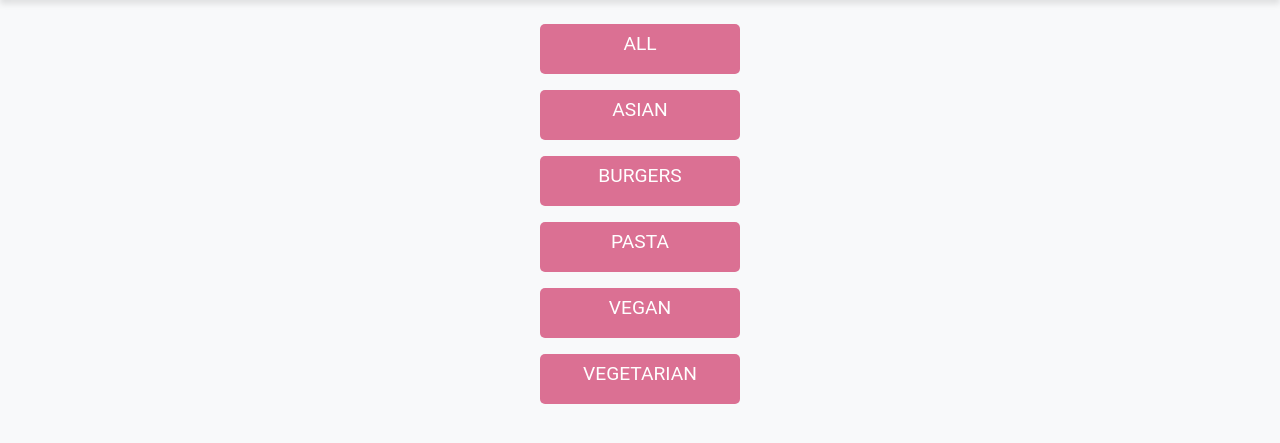
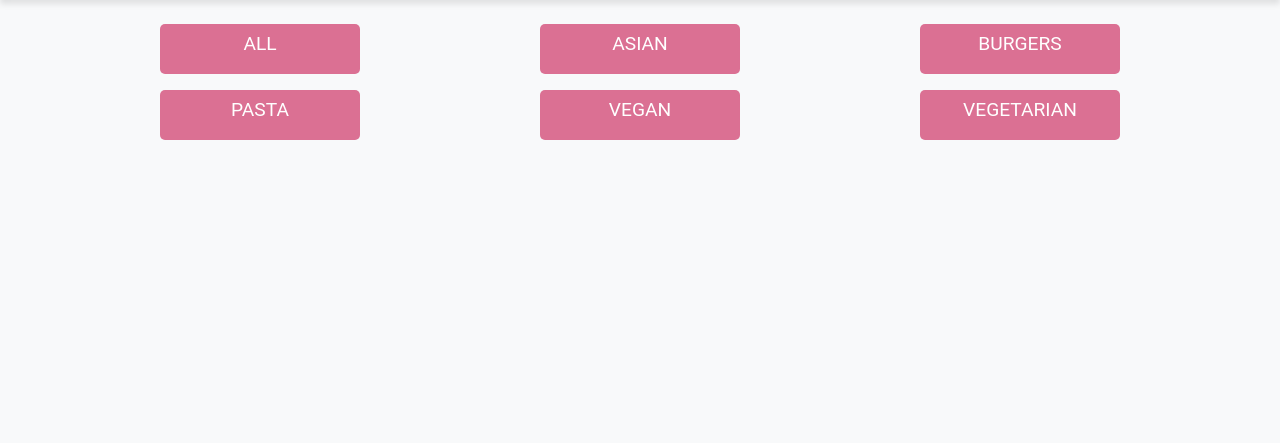
Before and after one commit to aleynacet/Delizia, a Flask app: page /categories in a window 1280 px wide. Shown: the part 76-519 px from the top of the page. Run offline with Flask 3, Linux system fonts and the light colour scheme; the visitor is signed in with stand-in values (Sample User, id 1); some libraries are stand-ins or nearby versions.

Commit message:
Buttons nebeneinader wie im Ablaufdiagramm.

```diff
--- a/app/templates/categories.html
+++ b/app/templates/categories.html
@@ -1,11 +1,27 @@
 {% extends "base.html" %}
 {% block content %}
 <div class="text-center mt-4">
-        <a href="#" class="btn custom-btn mb-3">All</a>
-        <a href="#" class="btn custom-btn mb-3">Asian</a>
-        <a href="#" class="btn custom-btn mb-3">Burgers</a>
-        <a href="#" class="btn custom-btn mb-3">Pasta</a>
-        <a href="#" class="btn custom-btn mb-3">Vegan</a>
-        <a href="#" class="btn custom-btn mb-3">Vegetarian</a>
+    <div class="row">
+        <div class="col-md-4 mb-3">
+            <a href="#" class="btn custom-btn">All</a>
+        </div>
+        <div class="col-md-4 mb-3">
+            <a href="#" class="btn custom-btn">Asian</a>
+        </div>
+        <div class="col-md-4 mb-3">
+            <a href="#" class="btn custom-btn">Burgers</a>
+        </div>
+    </div>
+    <div class="row">
+        <div class="col-md-4 mb-3">
+            <a href="#" class="btn custom-btn">Pasta</a>
+        </div>
+        <div class="col-md-4 mb-3">
+            <a href="#" class="btn custom-btn">Vegan</a>
+        </div>
+        <div class="col-md-4 mb-3">
+            <a href="#" class="btn custom-btn">Vegetarian</a>
+        </div>
+    </div>
 </div>
 {% endblock %}
```
